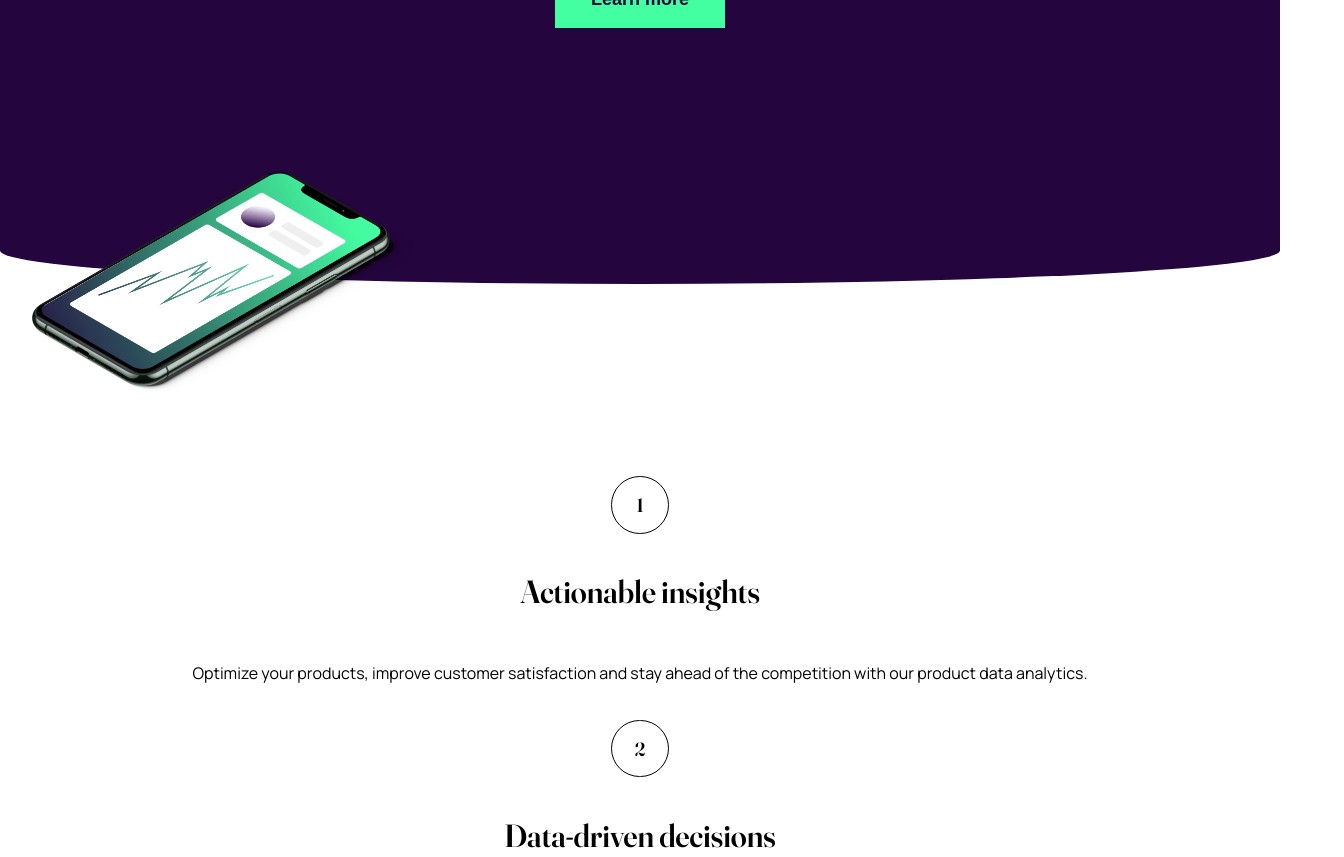
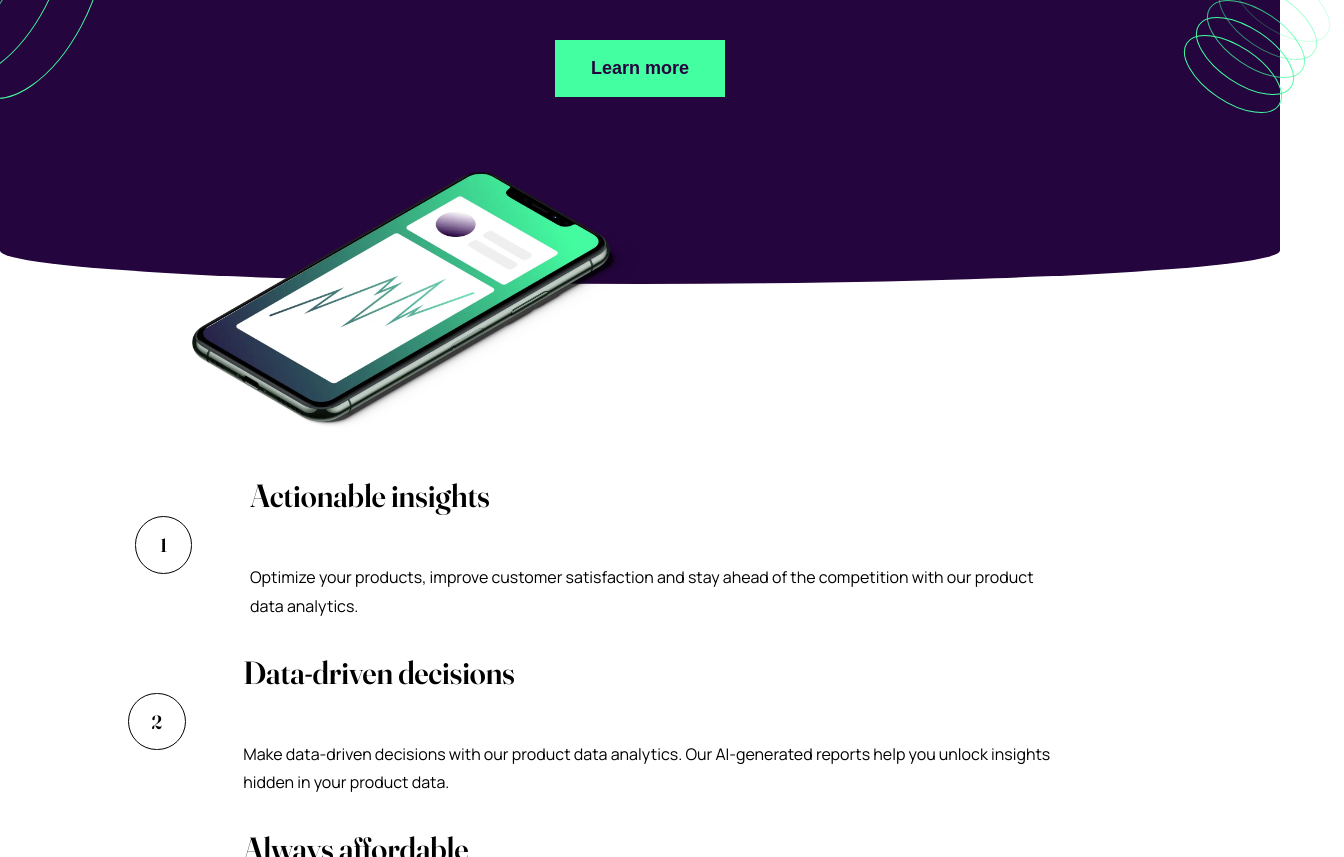
Before and after one commit to jonmc89/workit-landing-page, a plain HTML site: page starter-code/index.html in a window 1280 px wide. Shown: the part 276-1133 px from the top of the page, 1344 px wide, since content can reach past the window. Drawn offline with Linux system fonts and the light colour scheme.

Commit message:
Tablet View Finished.

```diff
--- a/starter-code/index.html
+++ b/starter-code/index.html
@@ -19,6 +19,16 @@
   <body>
     <main>
       <header>
+        <img
+          class="hero-img-1"
+          src="./assets/images/bg-pattern-1.svg"
+          alt="Series of overlapping green elliptical outlines arranged in a radiating pattern, creating a dynamic abstract background with a modern and energetic feel, no text present"
+        />
+        <img
+          class="hero-img-2"
+          src="./assets/images/bg-pattern-2.svg"
+          alt="Series of overlapping green elliptical outlines arranged in a radiating pattern, creating a dynamic abstract background with a modern and energetic feel, no text present"
+        />
         <nav>
           <img
             class="logo-light"
@@ -39,36 +49,48 @@
       </header>
       <section class="features-section">
         <article>
+          <div class="article-container">
             <div class="number">
               <p>1</p>
             </div>
+            <div class="article-content">
               <h3>Actionable insights</h3>
               <p class="article-text">
-            Optimize your products, improve customer satisfaction and stay ahead
-            of the competition with our product data analytics.
+                Optimize your products, improve customer satisfaction and stay
+                ahead of the competition with our product data analytics.
               </p>
+            </div>
+          </div>
         </article>
         <article>
+          <div class="article-container">
             <div class="number">
               <p>2</p>
             </div>
+            <div class="article-content">
               <h3>Data-driven decisions</h3>
               <p class="article-text">
                 Make data-driven decisions with our product data analytics. Our
-            AI-generated reports help you unlock insights hidden in your product
-            data.
+                AI-generated reports help you unlock insights hidden in your
+                product data.
               </p>
+            </div>
+          </div>
         </article>
         <article>
+          <div class="article-container">
             <div class="number">
               <p>3</p>
             </div>
+            <div class="article-content">
               <h3>Always affordable</h3>
               <p class="article-text">
                 Always affordable pricing that scales with your business. Get
-            top-quality product data analytics services without hidden costs or
-            unexpected fees.
+                top-quality product data analytics services without hidden costs
+                or unexpected fees.
               </p>
+            </div>
+          </div>
         </article>
       </section>
       <section class="founder-section">
--- a/starter-code/style.css
+++ b/starter-code/style.css
@@ -38,6 +38,10 @@
     format("truetype");
 }
 
+body {
+  overflow-x: hidden;
+}
+
 /* Header */
 
 header {
@@ -49,13 +53,22 @@ header {
   border-bottom-left-radius: 100% 12%;
   border-bottom-right-radius: 100% 12%;
   margin-bottom: 12em;
+  display: flex;
+  flex-direction: column;
+  align-items: center;
+}
+
+.hero-img-1,
+.hero-img-2 {
+  position: absolute;
+  display: none;
 }
 
 nav {
   display: flex;
-  align-items: center;
   justify-content: space-between;
   margin-bottom: 4em;
+  width: 100%;
 }
 
 .hero-section {
@@ -84,6 +97,7 @@ h1 {
   font-size: var(--h2FontSize);
   font-weight: normal;
   margin-bottom: 1em;
+  max-width: 10em;
 }
 
 span {
@@ -167,6 +181,18 @@ button:hover {
   text-align: center;
 }
 
+.article-container {
+  display: flex;
+  flex-direction: column;
+  align-items: center;
+}
+
+.article-content {
+  display: flex;
+  flex-direction: column;
+  align-items: center;
+}
+
 /* Founder Section */
 
 .founder-section {
@@ -243,3 +269,72 @@ i:hover {
 }
 
 /* ... */
+
+/* || Tablet View */
+
+@media screen and (min-width: 51.25em) {
+  /* Hero Section */
+
+  .img-hero {
+    left: 12em;
+    width: 28em;
+  }
+
+  .hero-img-1 {
+    display: block;
+    top: 5em;
+    left: -13em;
+  }
+
+  .hero-img-2 {
+    display: block;
+    top: 14em;
+    right: -4em;
+  }
+
+  /* Features Section */
+
+  .article-container {
+    flex-direction: row;
+  }
+
+  .number {
+    margin-right: 3em;
+  }
+
+  .article-content {
+    width: 80%;
+  }
+
+  .article-content h3 {
+    width: 100%;
+    text-align: start;
+  }
+
+  .article-text {
+    text-align: start;
+  }
+
+  .features-section {
+    margin-bottom: 18em;
+  }
+
+  /* Founder Section */
+
+  .founder-section {
+    align-items: end;
+    padding: 2em;
+  }
+
+  .author-article {
+    width: 70%;
+    text-align: left;
+  }
+
+  .img-founder {
+    left: 2.5em;
+    top: -10.5em;
+  }
+}
+
+/* ... */
```
Lines whose indentation alone changed are shown as unchanged.
